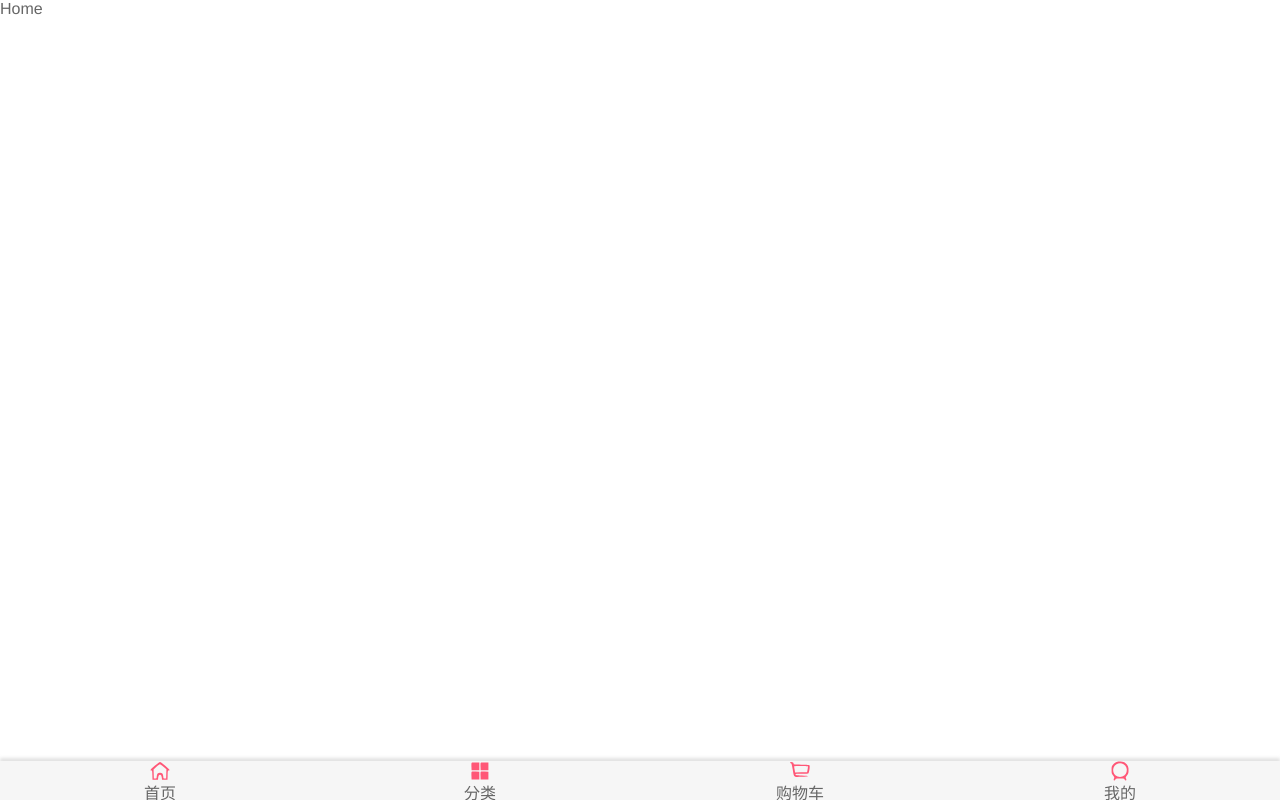
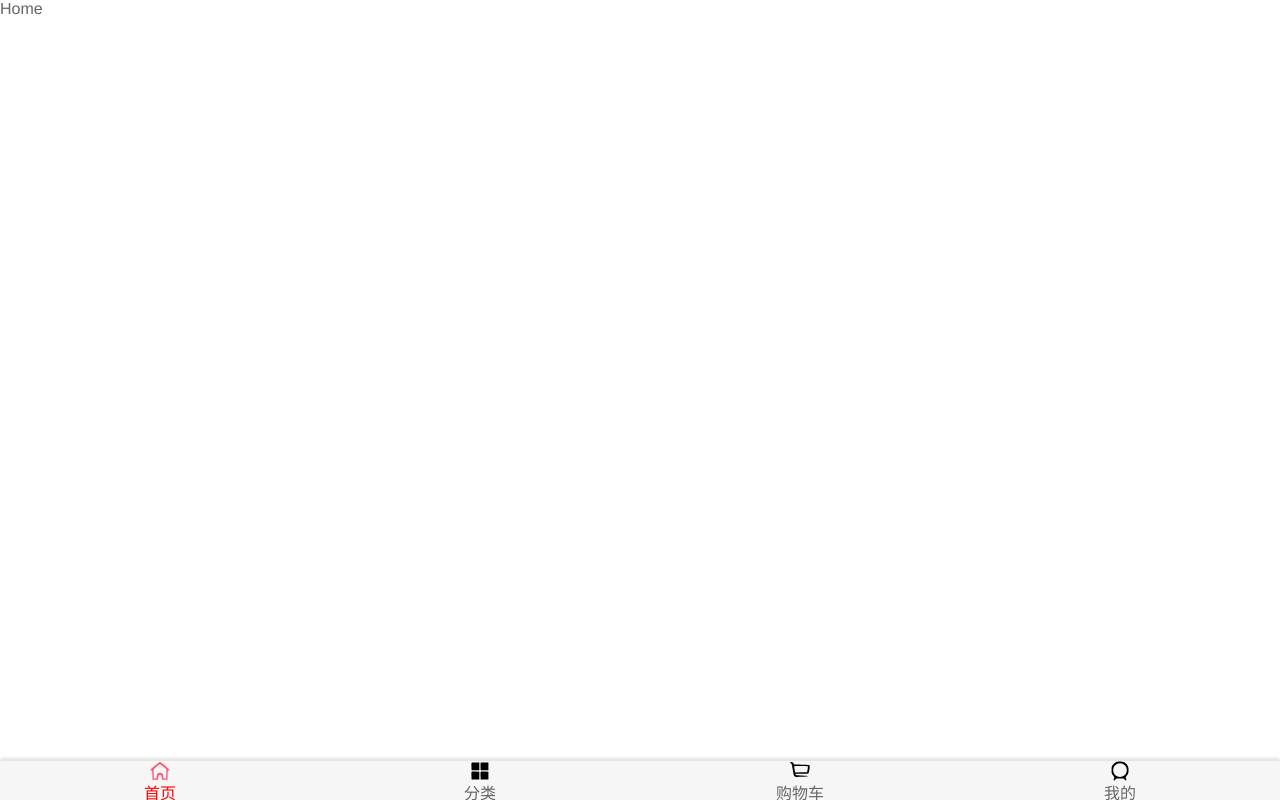
Before and after one commit to zoulei0718/malldemo, a Vue app: page /home in a window 1280 px wide. Built offline with nearby package versions, Linux system fonts and the light colour scheme.

Commit message:
tabbar基本完成

```diff
--- a/src/App.vue
+++ b/src/App.vue
@@ -1,7 +1,7 @@
 <template>
   <div id="app">
+    <router-view></router-view>
     <main-tab-bar></main-tab-bar>
-    <router-view></router-view>
   </div>
 </template>
 
--- a/src/components/common/tabbar/TabBarItem.vue
+++ b/src/components/common/tabbar/TabBarItem.vue
@@ -1,12 +1,12 @@
 <template>
   <div class="tab-bar-item" @click="TabBarClick">
-    <div>
+    <div v-if="isActive">
       <slot name="item-icon-active"></slot>
     </div>
-    <div v-if="false">
+    <div v-else>
       <slot name="item-icon"></slot>
     </div>
-    <div>
+    <div :class="{active:isActive}">
       <slot name="item-text"></slot>
     </div>
   </div>
@@ -16,15 +16,15 @@
 export default {
   name: "tabbaritem",
   components: {},
-  data(){
+  data() {
     return {
-      isActive:false
-    }
+      // isActive: true
+    };
   },
   props: {
     path: {
       type: String,
-      default: "/home"
+      // default: "/home"
     }
   },
   methods: {
@@ -32,12 +32,19 @@ export default {
       // console.log('TabBarClick...');
       // console.log(this.path);
       // console.log(this.$router);
-      console.log(this.path);
-      console.log(this.$props.path);
+      console.log('this.path:'+this.path);
+      console.log('this.$route.path:'+this.$route.path);
+      console.log(this.$route.path.indexOf(this.path));
 
-      this.isActive=this.$route.path.indexOf()
+      // this.isActive=this.$route.path.indexOf()
 
       this.$router.push(this.path);
+    }
+  },
+  computed: {
+    isActive() {
+      // return true;
+      return this.$route.path.indexOf(this.path) != -1;
     }
   }
 };
@@ -52,4 +59,7 @@ export default {
   height: 20px;
   width: 20px;
 }
+.active {
+  color: red;
+}
 </style>
```
